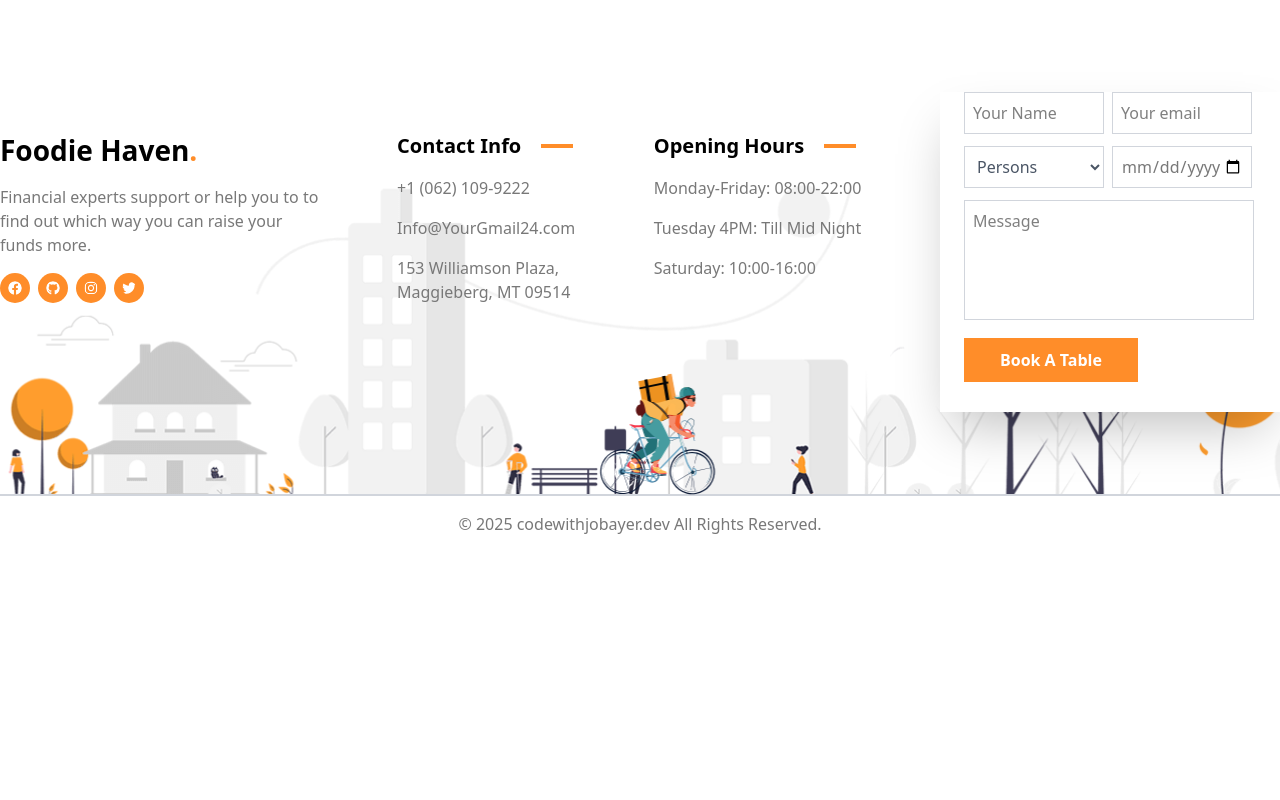
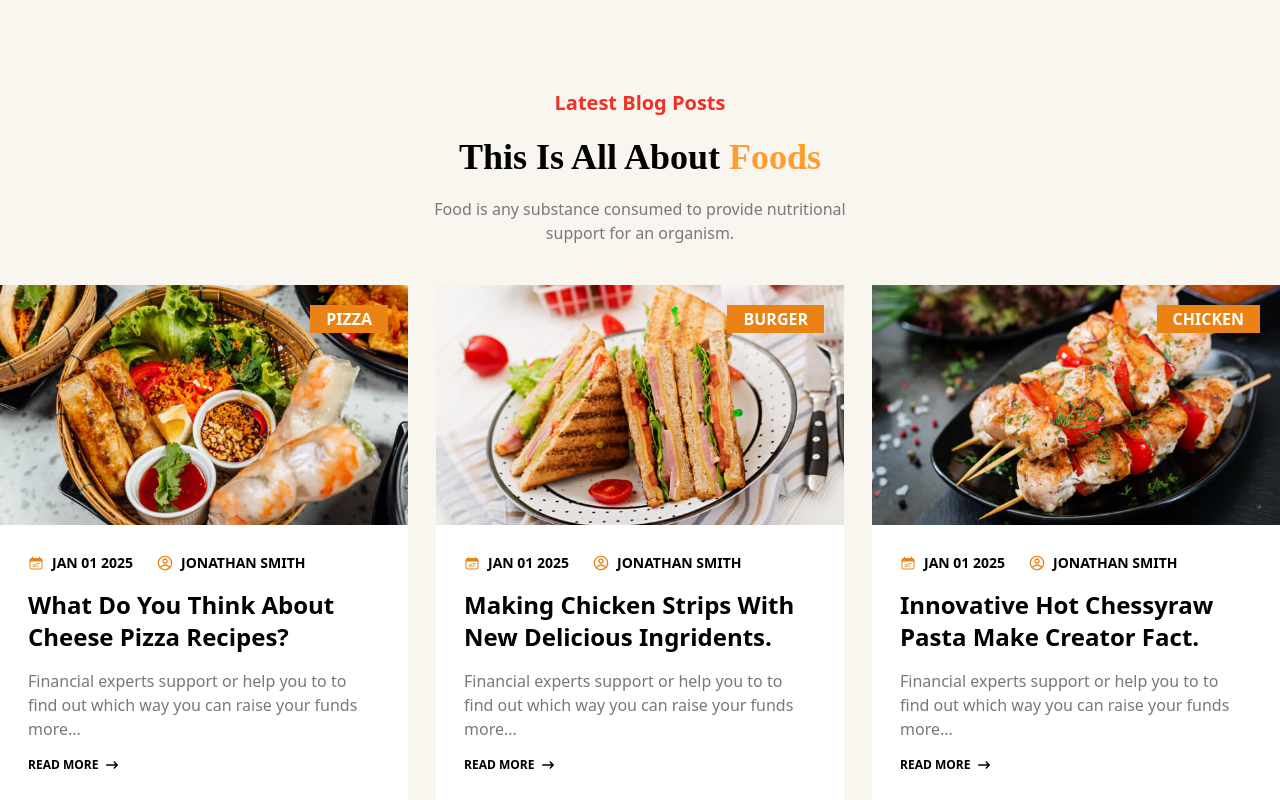
Before and after one commit to jobayer58/Foodie-Haven, a React (Vite) app: page / in a window 1280 px wide. Shown: the part 5160-5960 px from the top of the page. Before the commit the page ends 5712 px from the top, so only its background shows below. Built offline with nearby package versions, Linux system fonts and the light colour scheme.

Commit message:
added food about blog section with responsive

```diff
--- a/src/Components/Layout/MainLayout.jsx
+++ b/src/Components/Layout/MainLayout.jsx
@@ -7,6 +7,7 @@ import Testimonials from '../Pages/Testimonials';
 import Footer from '../Pages/Footer';
 import Delivered from '../Pages/Delivered';
 import BurgerDiscount from '../Pages/BurgerDiscount';
+import AboutFoods from '../Pages/AboutFoods';
 
 const MainLayout = () => {
     return (
@@ -18,6 +19,7 @@ const MainLayout = () => {
             <BurgerDiscount></BurgerDiscount>
             <Delivered></Delivered>
             <Testimonials></Testimonials>
+            <AboutFoods></AboutFoods>
             <Footer></Footer>
 
         </div>
--- /dev/null
+++ b/src/Components/Pages/AboutFoods.jsx
@@ -0,0 +1,112 @@
+import React from 'react';
+import blog1 from '../../assets/images/blog-1.jpg'
+import blog2 from '../../assets/images/blog-2.jpg'
+import blog3 from '../../assets/images/blog-3.jpg'
+import { HiCalendarDateRange } from 'react-icons/hi2';
+import { CgProfile } from 'react-icons/cg';
+import { FaArrowRightLong } from 'react-icons/fa6';
+
+const AboutFoods = () => {
+    return (
+        <div className='bg-[#F9F6F0] '>
+            <div className='max-w-7xl mx-auto py-18'>
+                {/* text */}
+                <div className='text-center space-y-5 py-10 px-2 lg:px-0'>
+                    <h5 className='text-[#F42F25] text-xl font-bold'>Latest Blog Posts</h5>
+                    <h1 className='style text-4xl font-extrabold'>This Is All About <span className='text-[#FF9D2E]'>Foods</span></h1>
+                    <p className='text-[#787878]'>
+                        Food is any substance consumed to provide nutritional <br className='hidden lg:block' />
+                        support for an organism.
+                    </p>
+                </div>
+                {/* card */}
+                <div className='grid grid-cols-4 md:grid-cols-8 lg:grid-cols-12 px-4  lg:px-0 gap-7'>
+                    {/* 1 */}
+                    <div className='col-span-4 h-[520px] bg-white'>
+                        {/* image */}
+                        <div className='relative '>
+                            <img src={blog1} className='w-full h-[240px] object-cover' alt="" />
+                            <button className='absolute top-5 right-5 bg-[#EB8314] text-white font-bold px-4 py-0.5'>PIZZA</button>
+                        </div>
+                        {/* content */}
+                        <div>
+                            <div className='space-y-4 lg:p-7 md:p-5 p-7'>
+                                <div className='flex items-center gap-6 '>
+                                    <div className='flex items-center gap-2 justify-center'>
+                                        <HiCalendarDateRange className='text-[#EB8314] text-base'></HiCalendarDateRange>
+                                        <p className='font-bold text-sm'>JAN 01 2025</p>
+                                    </div>
+                                    <div className='flex items-center gap-2 justify-center'>
+                                        <CgProfile className='text-[#EB8314] text-base'></CgProfile>
+                                        <p className='text-sm font-bold'>JONATHAN SMITH</p>
+                                    </div>
+                                </div>
+                                <h1 className='text-2xl font-bold'>What Do You Think About <br /> Cheese Pizza Recipes?</h1>
+                                <p className='text-[#787878]'>Financial experts support or help you to to <br /> find out which way you can raise your funds <br /> more...</p>
+                                <button className='flex items-center hover:text-[#EB8314] gap-2 font-bold text-xs'>READ MORE <FaArrowRightLong /></button>
+                            </div>
+                        </div>
+
+                    </div>
+                    {/* 2 */}
+                    <div className='col-span-4 h-[520px] bg-white'>
+                        {/* image */}
+                        <div className='relative '>
+                            <img src={blog2} className='w-full h-[240px] object-cover' alt="" />
+                            <button className='absolute top-5 right-5 bg-[#EB8314] text-white font-bold px-4 py-0.5'>BURGER</button>
+                        </div>
+                        {/* content */}
+                        <div>
+                            <div className='space-y-4 lg:p-7 md:p-5 p-7'>
+                                <div className='flex items-center gap-6 '>
+                                    <div className='flex items-center gap-2 justify-center'>
+                                        <HiCalendarDateRange className='text-[#EB8314] text-base'></HiCalendarDateRange>
+                                        <p className='font-bold text-sm'>JAN 01 2025</p>
+                                    </div>
+                                    <div className='flex items-center gap-2 justify-center'>
+                                        <CgProfile className='text-[#EB8314] text-base'></CgProfile>
+                                        <p className='text-sm font-bold'>JONATHAN SMITH</p>
+                                    </div>
+                                </div>
+                                <h1 className='text-2xl font-bold'>Making Chicken Strips With <br /> New Delicious Ingridents.</h1>
+                                <p className='text-[#787878]'>Financial experts support or help you to to <br /> find out which way you can raise your funds <br /> more...</p>
+                                <button className='flex items-center hover:text-[#EB8314] gap-2 font-bold text-xs'>READ MORE <FaArrowRightLong /></button>
+                            </div>
+                        </div>
+
+                    </div>
+                    {/* 3 */}
+                    <div className='col-span-4 h-[520px] bg-white'>
+                        {/* image */}
+                        <div className='relative '>
+                            <img src={blog3} className='w-full h-[240px] object-cover' alt="" />
+                            <button className='absolute top-5 right-5 bg-[#EB8314] text-white font-bold px-4 py-0.5'>CHICKEN</button>
+                        </div>
+                        {/* content */}
+                        <div>
+                            <div className='space-y-4 lg:p-7 md:p-5 p-7'>
+                                <div className='flex items-center gap-6 '>
+                                    <div className='flex items-center gap-2 justify-center'>
+                                        <HiCalendarDateRange className='text-[#EB8314] text-base'></HiCalendarDateRange>
+                                        <p className='font-bold text-sm'>JAN 01 2025</p>
+                                    </div>
+                                    <div className='flex items-center gap-2 justify-center'>
+                                        <CgProfile className='text-[#EB8314] text-base'></CgProfile>
+                                        <p className='text-sm font-bold'>JONATHAN SMITH</p>
+                                    </div>
+                                </div>
+                                <h1 className='text-2xl font-bold'>Innovative Hot Chessyraw<br /> Pasta Make Creator Fact.</h1>
+                                <p className='text-[#787878]'>Financial experts support or help you to to <br /> find out which way you can raise your funds <br /> more...</p>
+                                <button className='flex items-center hover:text-[#EB8314] gap-2 font-bold text-xs'>READ MORE <FaArrowRightLong /></button>
+                            </div>
+                        </div>
+
+                    </div>
+
+                </div>
+            </div>
+        </div>
+    );
+};
+
+export default AboutFoods;
```
